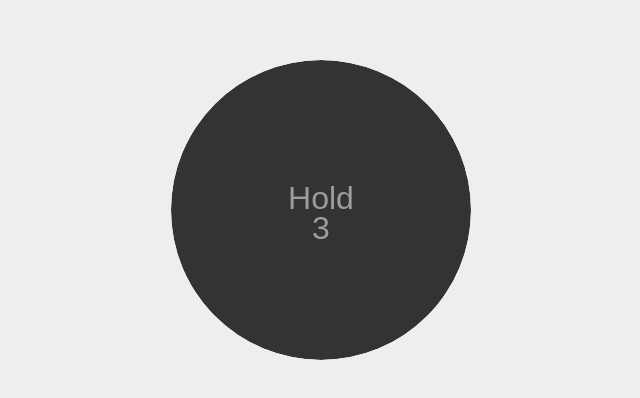
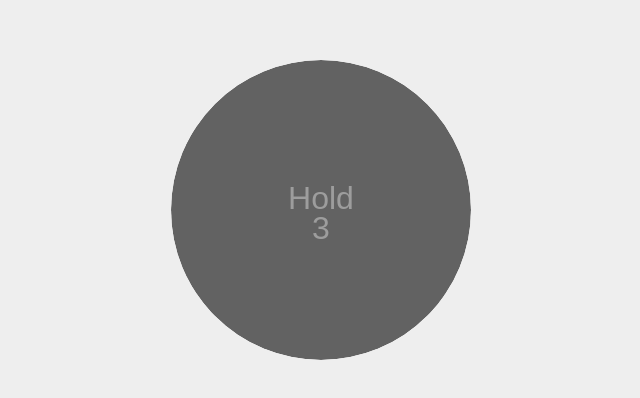
Before and after one commit to ninad/melt, a plain HTML site: page index.html in a window 1280 px wide. Shown: the part 198-596 px from the top of the page, without its empty margins (319-959 px from the left). Drawn offline with Linux system fonts and the light colour scheme.

Commit message:
updated circle colour

```diff
--- a/style.css
+++ b/style.css
@@ -22,7 +22,7 @@ body {
     width: 100%;
     height: 100%;
     border-radius: 50%;
-    background-color: rgb(51, 51, 51);
+    background-color: rgb(98, 98, 98);
     transform: scale(0);
     transition: transform 4s;
     transform-origin: center;
```
